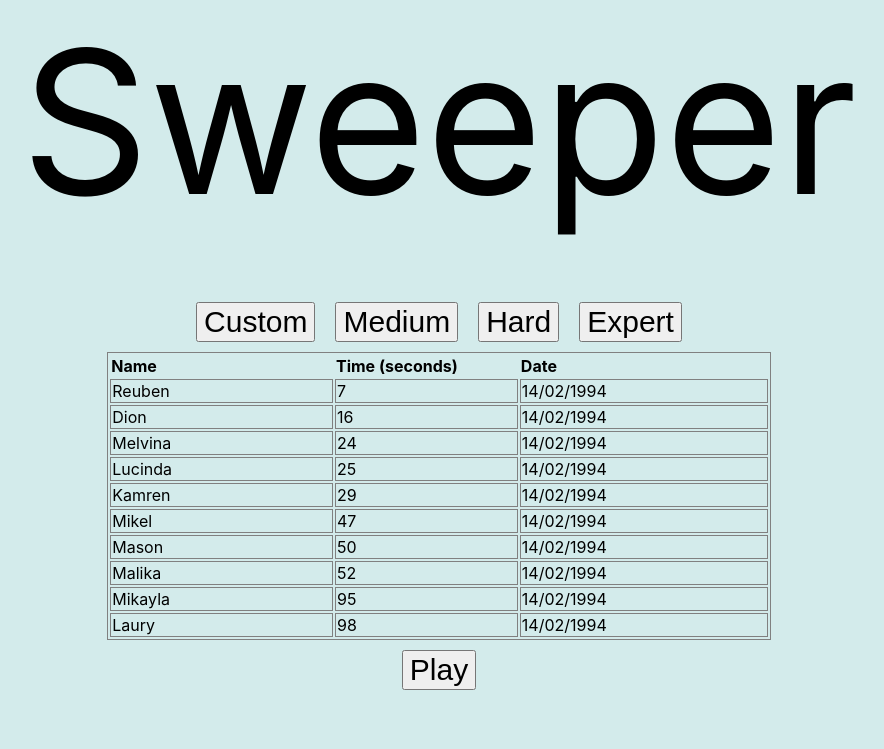
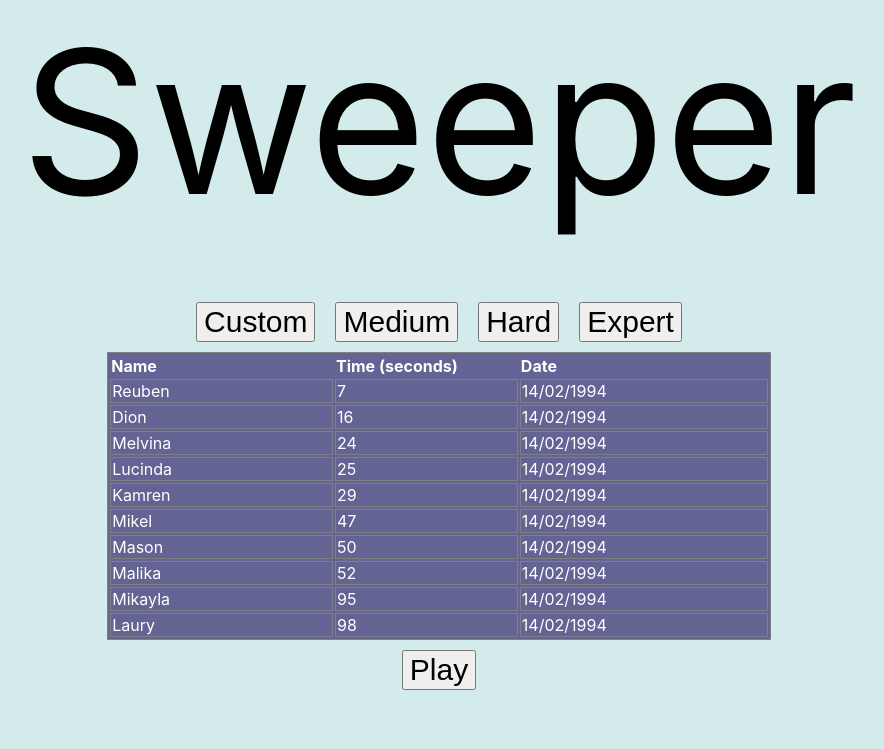
Before and after one commit to TomHoughtonAlliss/sweeper, a React (Create React App) app in the folder frontend/: page / in a window 1280 px wide. Shown: the top 749 px of the page, without its empty margins (201-1085 px from the left). Built offline with nearby package versions, Linux system fonts and the light colour scheme.

Commit message:
Changed colour (at pub)

```diff
--- a/frontend/src/components/Scoreboard.tsx
+++ b/frontend/src/components/Scoreboard.tsx
@@ -43,6 +43,8 @@ export default function ScoreBoard() {
           marginRight: "auto",
           textAlign: "left",
           border: "1px solid gray",
+          backgroundColor: "#646494",
+          color: "white",
         }}
       >
         <tr>
```
